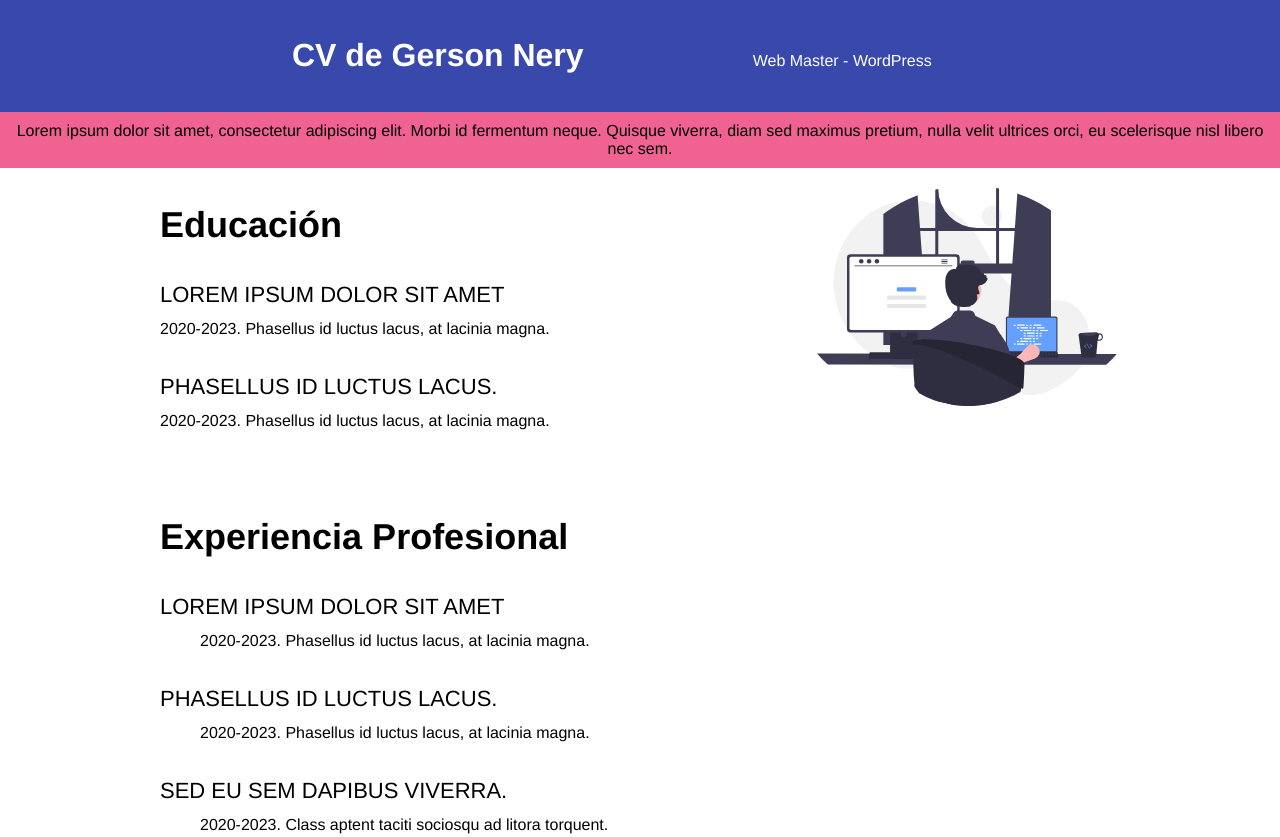
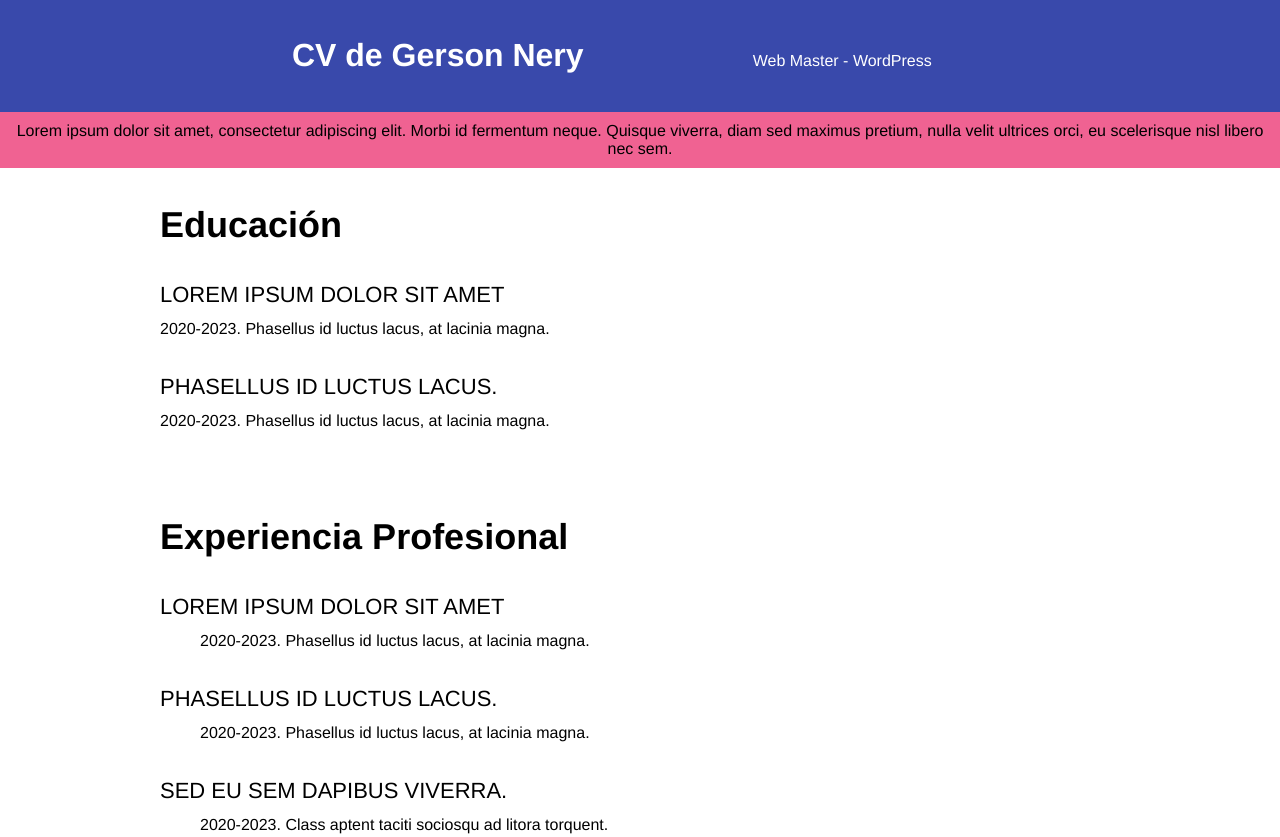
Before and after one commit to proyectosgnerylozada/proyectosgnerylozada.github.com, a plain HTML site: page cv/index.html in a window 1280 px wide. Shown: the top 837 px of the page. Drawn offline with Linux system fonts and the light colour scheme.

Commit message:
Update index.html

```diff
--- a/cv/index.html
+++ b/cv/index.html
@@ -60,7 +60,6 @@
                     </div>
 
                     <div style="display:inline-block; width: 30%; margin-top:20px;  ">
-                        <img src="/imagen/imagen.svg" width="300" alt="">
                     </div>
 
 
```
